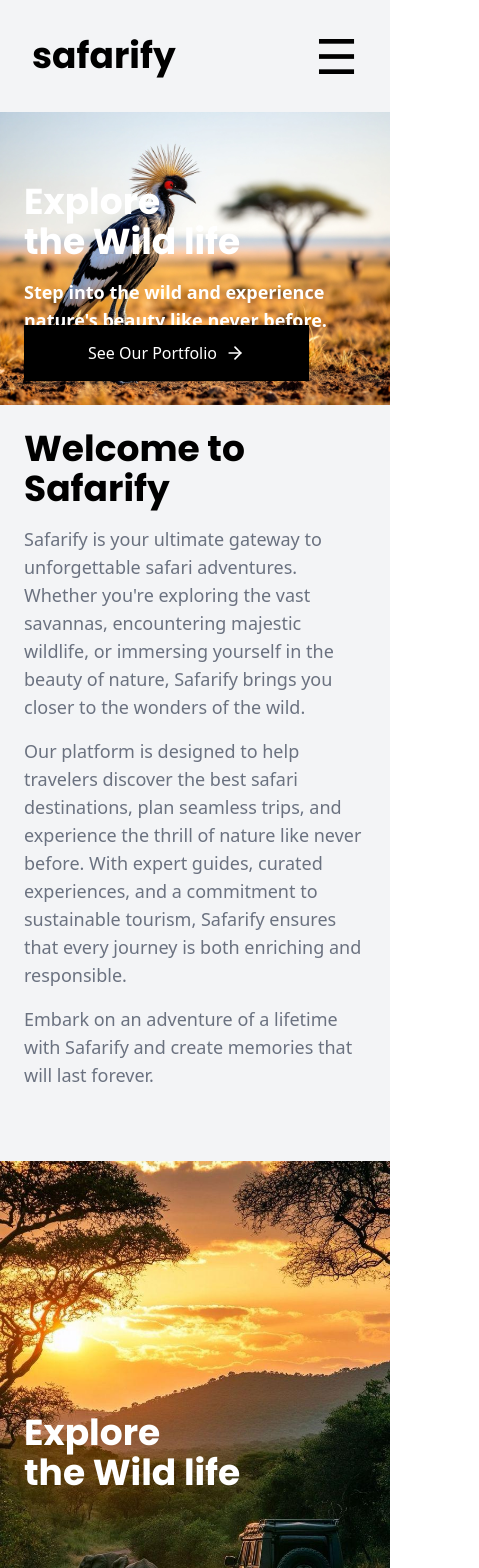
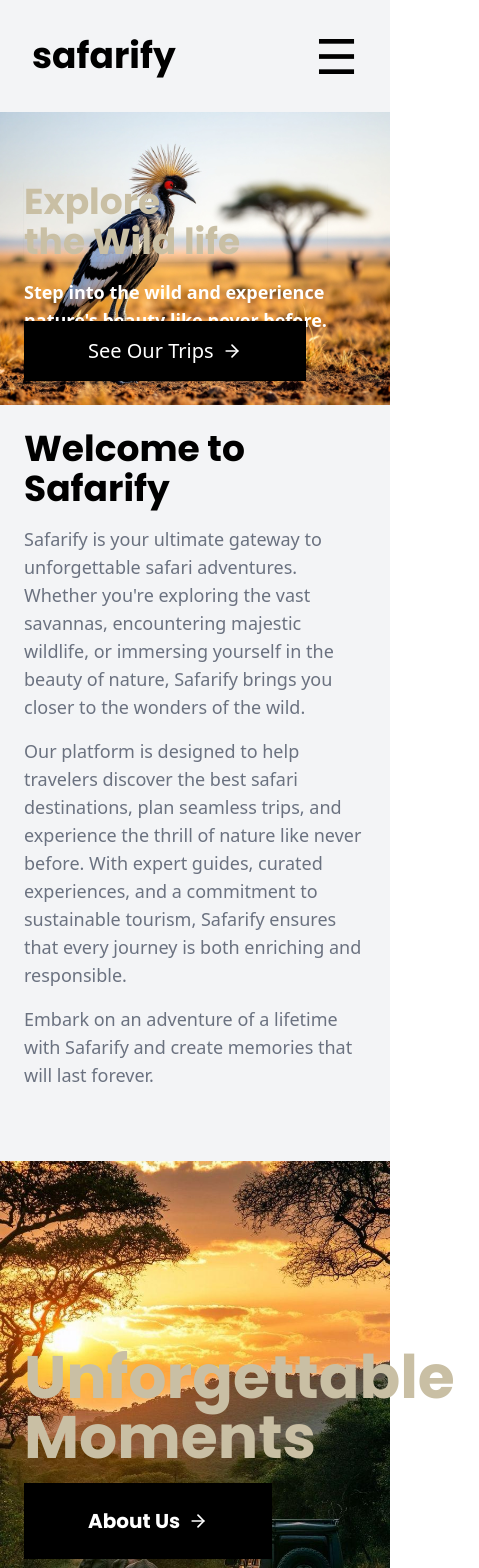
Before and after one commit to AbubakerSalah/safarify, a React (Vite) app: page / in a window 390 px wide. Shown: the top 1568 px of the page, 479 px wide, since content can reach past the window. Built offline with nearby package versions, Linux system fonts and the light colour scheme.

Commit message:
Added a slide that shows our packages

```diff
--- a/package.json
+++ b/package.json
@@ -10,10 +10,12 @@
     "preview": "vite preview"
   },
   "dependencies": {
+    "framer-motion": "^12.4.10",
     "lucide-react": "^0.479.0",
     "react": "^19.0.0",
     "react-dom": "^19.0.0",
-    "react-router-dom": "^7.3.0"
+    "react-router-dom": "^7.3.0",
+    "swiper": "^11.2.5"
   },
   "devDependencies": {
     "@eslint/js": "^9.21.0",
--- a/src/App.jsx
+++ b/src/App.jsx
@@ -7,7 +7,7 @@ import {
 } from "react-router-dom";
 import Navbar from "./Components/Navbar";
 import Home from "./Pages/Home";
-import Portfolio from "./Pages/Portfolio";
+import Trips from "./Pages/Trips";
 import AboutUs from "./Pages/AboutUs";
 import Contact from "./Pages/Contact";
 
@@ -18,7 +18,7 @@ const App = () => {
         <Navbar />
         <Routes>
           <Route path="/" element={<Home />} />
-          <Route path="/portfolio" element={<Portfolio />} />
+          <Route path="/trips" element={<Trips />} />
           <Route path="/about" element={<AboutUs />} />
           <Route path="/contact" element={<Contact />} />
         </Routes>
--- a/src/Components/Navbar.jsx
+++ b/src/Components/Navbar.jsx
@@ -1,4 +1,4 @@
-import React, { useEffect, useState } from "react";
+import React, { useState } from "react";
 import { Link } from "react-router-dom";
 
 export default function Navbar() {
@@ -29,8 +29,8 @@ export default function Navbar() {
             </Link>
           </li>
           <li>
-            <Link to="/portfolio" className="relative group text-xl">
-              Portfolio
+            <Link to="/trips" className="relative group text-xl">
+              Trips
               <span className="absolute bottom-0 left-0 w-full h-0.5 bg-black scale-x-0 group-hover:scale-x-100 transition-all duration-300"></span>
             </Link>
           </li>
@@ -65,8 +65,8 @@ export default function Navbar() {
                 </Link>
               </li>
               <li className="mb-4 text-xl">
-                <Link to="/portfolio" onClick={closeMenu}>
-                  Portfolio
+                <Link to="/trips" onClick={closeMenu}>
+                Trips
                 </Link>
               </li>
               <li className="mb-4 text-xl">
--- /dev/null
+++ b/src/Components/SafariPackages.jsx
@@ -0,0 +1,56 @@
+import { Swiper, SwiperSlide } from "swiper/react";
+import "swiper/css";
+import "swiper/css/pagination";
+import { Pagination } from "swiper/modules";
+
+const packages = [
+  { image: "/fam-e.jpeg", text: "Luxury Safari" },
+  { image: "/l-2.jpeg", text: "Wildlife Adventure" },
+  { image: "/jj.jpeg", text: "African Experience" },
+  { image: "/frendly-g.jpeg", text: "Desert Safari" },
+  { image: "/hotel.jpeg", text: "Desert Safari" },
+  { image: "/mix.jpeg", text: "Desert Safari" },
+  { image: "/l.png", text: "Desert Safari" },
+  { image: "/hppy.e.jpeg", text: "Desert Safari" },
+  { image: "/l-2.jpeg", text: "Desert Safari" },
+];
+
+export default function SafariPackages() {
+  return (
+    <section className="scroll-smooth">
+      <h1 className="text-6xl pt-6 md:text-7xl lg:text-8xl font-bold pb-8">
+        Packages
+      </h1>
+      <Swiper
+        spaceBetween={30}
+        slidesPerView={1} // Display 1 card at a time on smaller screens
+        pagination={{ clickable: true }}
+        modules={[Pagination]}
+        breakpoints={{
+          640: {
+            slidesPerView: 2, // Display 2 cards at a time on small screens
+          },
+          1024: {
+            slidesPerView: 3, // Display 3 cards at a time on larger screens
+          },
+        }}
+        className="w-full max-w-7xl mx-auto"
+      >
+        {packages.map((pkg, index) => (
+          <SwiperSlide key={index}>
+            <div className="p-6 overflow-hidden shadow-lg bg-white cursor-grab active:cursor-grabbing hover:scale-105 transition-transform duration-300">
+              <img
+                src={pkg.image}
+                alt={`${pkg.text} Safari Package`}
+                className="w-full h-[550px] object-cover"
+              />
+              <p className="p-4 text-center font-semibold text-lg">
+                {pkg.text}
+              </p>
+            </div>
+          </SwiperSlide>
+        ))}
+      </Swiper>
+    </section>
+  );
+}
--- a/src/Pages/AboutUs.jsx
+++ b/src/Pages/AboutUs.jsx
@@ -3,7 +3,7 @@ export default function AboutUs() {
   return (
     <>
       <div className="flex justify-center items-center text-3xl">
-        This is the About ss page
+        This is the About us page
       </div>
     </>
   );
--- a/src/Pages/Home.jsx
+++ b/src/Pages/Home.jsx
@@ -1,6 +1,7 @@
 import React, { useEffect } from "react";
 import { ArrowRight } from "lucide-react";
 import { Link } from "react-router-dom";
+import SafariPackages from "../Components/SafariPackages";
 
 export default function Home() {
   return (
@@ -9,22 +10,23 @@ export default function Home() {
         <img
           src="/t.png"
           alt="Safari"
-          className="flex justify-center w-full  h-auto"
+          className="flex justify-center w-full h-auto"
         />
 
-        <div className="absolute text-[#fff] text-4xl md:text-6xl lg:text-8xl font-bold p-6 font-poppins">
-          <h2>
+        <div className="absolute text-[#c9bfa4] text-4xl md:text-6xl lg:text-8xl font-bold p-6 font-poppins">
+          <h2 className="shadow-sm">
             Explore <br /> the Wild life
           </h2>
-          <p className="mt-4 text-lg md:text-xl lg:text-2xl max-w-2xl font-sans">
+
+          <p className="mt-4 text-[#fff] text-lg md:text-xl lg:text-2xl max-w-2xl font-sans">
             Step into the wild and experience <br /> nature's beauty like never
             before.
           </p>
         </div>
         <div className="absolute p-6 bottom-0 lg:mb-32">
           <Link to="/portfolio">
-            <button className="bg-black text-white px-16 md:px-20 py-4 flex items-center gap-2 group transition-all duration-300">
-              See Our Portfolio
+            <button className="bg-black text-white px-16 md:px-20 py-4 text-xl flex items-center gap-2 group transition-all duration-300">
+              See Our Trips
               <ArrowRight className="w-5 h-5 transform transition-transform duration-300 group-hover:translate-x-2" />
             </button>
           </Link>
@@ -70,14 +72,23 @@ export default function Home() {
       </div>
       <div>
         <div className="flex justify-start items-center relative mt-12">
-          <img src="/ee.jpeg" alt="Safari" className="w-full" />
+          <img src="/ee.jpeg" alt="Safari" className="w-full h-auto" />
 
-          <div className="absolute text-[#fff] text-4xl md:text-6xl lg:text-8xl font-bold p-6 font-poppins">
-            <h2>
-              Explore <br /> the Wild life
-            </h2>
+          <div className="absolute text-[#c9bfa4] text-6xl md:text-7xl lg:text-8xl font-bold p-6 font-poppins ">
+            <h4>
+              Unforgettable <br /> Moments
+            </h4>
+            <Link to="/about">
+              <button className="bg-black text-white px-16 md:px-20 py-6 mt-4 text-xl flex items-center gap-2 group transition-all duration-300">
+                About Us
+                <ArrowRight className="w-5 h-5 transform transition-transform duration-300 group-hover:translate-x-2" />
+              </button>
+            </Link>
           </div>
         </div>
+        <section className="p-6">
+          < SafariPackages />
+        </section>
       </div>
     </div>
   );
--- a/src/Pages/Portfolio.jsx
+++ b/src/Pages/Trips.jsx
@@ -1,9 +1,9 @@
 import React from "react";
-export default function Portfolio() {
+export default function Trips() {
   return (
     <>
       <div className="flex justify-center items-center text-3xl">
-        This is the Portfolio page
+        This is the Trips page
       </div>
     </>
   );
```
Also changed, not shown: 1 other file (tests, documents, lock files or other folders).
